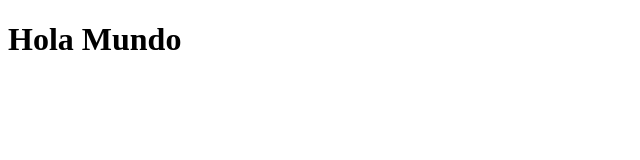
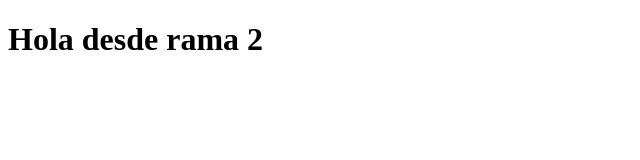
Before and after one commit to NahuelBenitez/prueba-git-vortex, a plain HTML site: page index.html in a window 1280 px wide. Shown: the whole page, without its empty margins (0-640 px from the left). Drawn offline with Linux system fonts and the light colour scheme.

Commit message:
cambios con rama dos

```diff
--- a/index.html
+++ b/index.html
@@ -6,7 +6,7 @@
     <title>Document</title>
 </head>
 <body>
-    <h1>Hola Mundo</h1>
+    <h1>Hola desde rama 2</h1>
     <script src="./main.js"></script>
 </body>
 </html>
```
